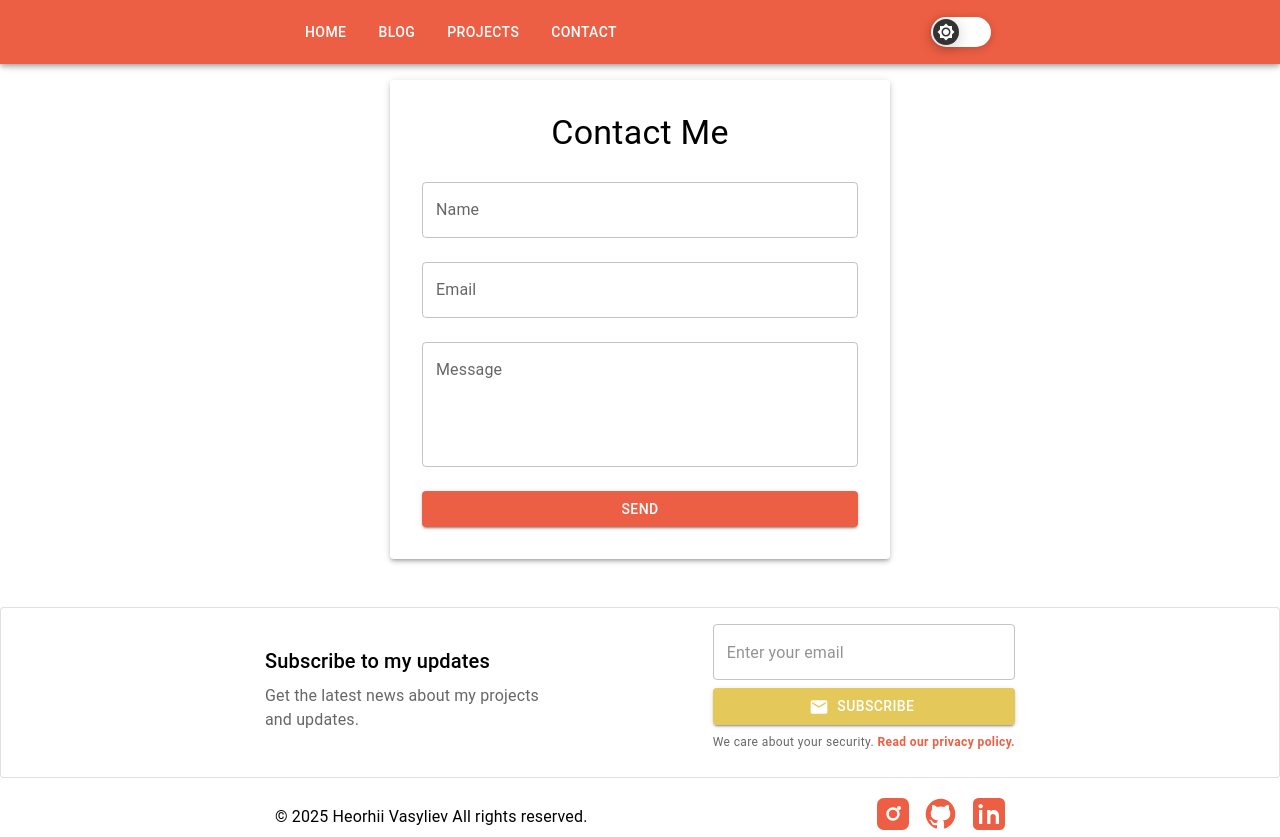
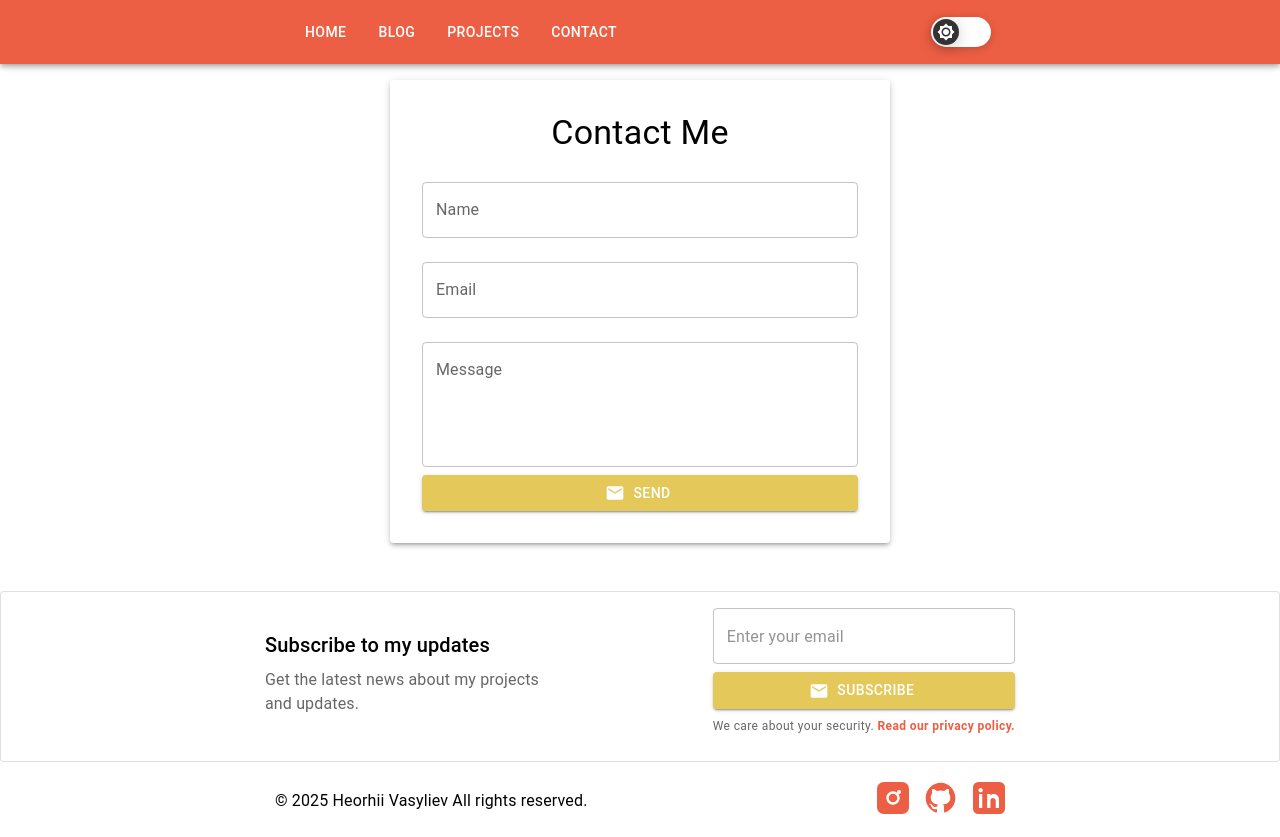
Before and after one commit to Georg35-hash/My-Portfolio, a React (Vite) app in the folder my-portfolio/: page /contact in a window 1280 px wide. Built offline with nearby package versions, Linux system fonts and the light colour scheme.

Commit message:
hmm.... fixed my mailer mental problems?!

```diff
--- a/my-portfolio/src/components/layout/Footer.jsx
+++ b/my-portfolio/src/components/layout/Footer.jsx
@@ -33,7 +33,6 @@ export default function Footer() {
         'template_0s8o3xg',
         {
           user_email: data.email,
-          reply_to: data.email,
         },
         'DHocbzH561cuvoxch',
       );
@@ -97,7 +96,10 @@ export default function Footer() {
                     {errors.email.message}
                   </Typography>
                 )}
-                <ButtonEmail />
+                <ButtonEmail
+                  initialText="Subscribe"
+                  clickedText="One Moment..."
+                />
                 <Typography
                   variant="caption"
                   color="text.secondary"
--- a/my-portfolio/src/components/layout/nodemailer/ButtonEmail.jsx
+++ b/my-portfolio/src/components/layout/nodemailer/ButtonEmail.jsx
@@ -1,7 +1,10 @@
 import { Button } from '@mui/material';
 import EmailIcon from '@mui/icons-material/Email';
+import { useState } from 'react';
 
-export default function ButtonEmail() {
+export default function ButtonEmail({ initialText }) {
+  const [text, setText] = useState(initialText);
+
   return (
     <Button
       type="submit"
@@ -15,7 +18,7 @@ export default function ButtonEmail() {
         },
       }}
     >
-      Subscribe
+      {text}
     </Button>
   );
 }
--- a/my-portfolio/src/pages/ContactForm.jsx
+++ b/my-portfolio/src/pages/ContactForm.jsx
@@ -1,12 +1,14 @@
-import { Box, Button, TextField, Typography, Paper } from "@mui/material";
-import { useForm } from "react-hook-form";
-import Notification from "../components/layout/Notifications";
-import { useState } from "react";
-import { motion } from "framer-motion";
+import { Box, TextField, Typography, Paper } from '@mui/material';
+import { useForm } from 'react-hook-form';
+import Notification from '../components/layout/Notifications';
+import { useState } from 'react';
+import { motion } from 'framer-motion';
+import emailjs from 'emailjs-com';
 import {
   containerVariants,
   itemVariants,
-} from "../shared/animations/motionVariants";
+} from '../shared/animations/motionVariants';
+import ButtonEmail from '../components/layout/nodemailer/ButtonEmail';
 
 export default function ContactForm() {
   const [notificationOpen, setNotificationOpen] = useState(false);
@@ -14,20 +16,40 @@ export default function ContactForm() {
   const {
     register,
     handleSubmit,
+    setError,
     formState: { errors },
+    reset,
   } = useForm();
 
-  const onSubmit = (data) => {
-    console.log(data);
-    setNotificationOpen(true);
+  const onSubmit = async data => {
+    try {
+      await emailjs.send(
+        'service_rsi6x48',
+        'template_y9b1o3r',
+        {
+          user_email: data.email,
+          user_name: data.name,
+          user_message: data.message,
+        },
+        'DHocbzH561cuvoxch',
+      );
+      setNotificationOpen(true);
+      reset();
+    } catch (err) {
+      console.error('Email sending failed:', err);
+      setError('email', {
+        type: 'manual',
+        message: 'Failed to send your message. Please try again later.',
+      });
+    }
   };
 
   return (
     <Box
       sx={{
-        display: "flex",
-        alignItems: "center",
-        justifyContent: "center",
+        display: 'flex',
+        alignItems: 'center',
+        justifyContent: 'center',
         p: 2,
       }}
     >
@@ -35,7 +57,7 @@ export default function ContactForm() {
         variants={containerVariants}
         initial="hidden"
         animate="visible"
-        style={{ width: "100%", maxWidth: 500 }}
+        style={{ width: '100%', maxWidth: 500 }}
       >
         <Paper elevation={3} sx={{ p: 4 }}>
           <motion.div variants={itemVariants}>
@@ -54,7 +76,7 @@ export default function ContactForm() {
               <TextField
                 fullWidth
                 label="Name"
-                {...register("name", { required: "Name is required" })}
+                {...register('name', { required: 'Name is required' })}
                 margin="normal"
                 error={!!errors.name}
                 helperText={errors.name?.message}
@@ -66,11 +88,11 @@ export default function ContactForm() {
                 fullWidth
                 label="Email"
                 type="email"
-                {...register("email", {
-                  required: "Email is required",
+                {...register('email', {
+                  required: 'Email is required',
                   pattern: {
                     value: /^[a-zA-Z0-9._-]+@[a-zA-Z0-9.-]+\.[a-zA-Z]{2,4}$/,
-                    message: "Invalid email format",
+                    message: 'Invalid email format',
                   },
                 })}
                 margin="normal"
@@ -85,7 +107,7 @@ export default function ContactForm() {
                 label="Message"
                 multiline
                 rows={4}
-                {...register("message", { required: "Message is required" })}
+                {...register('message', { required: 'Message is required' })}
                 margin="normal"
                 error={!!errors.message}
                 helperText={errors.message?.message}
@@ -93,14 +115,7 @@ export default function ContactForm() {
             </motion.div>
 
             <motion.div variants={itemVariants}>
-              <Button
-                type="submit"
-                variant="contained"
-                fullWidth
-                sx={{ mt: 2, backgroundColor: "#ED5F44" }}
-              >
-                Send
-              </Button>
+              <ButtonEmail initialText="Send" clickedText="One Moment..." />
             </motion.div>
           </Box>
         </Paper>
@@ -108,7 +123,7 @@ export default function ContactForm() {
 
       <Notification
         open={notificationOpen}
-        message={"Message sent successfully!"}
+        message={'Message sent successfully!'}
         severity="success"
         onClose={() => setNotificationOpen(false)}
       />
```
